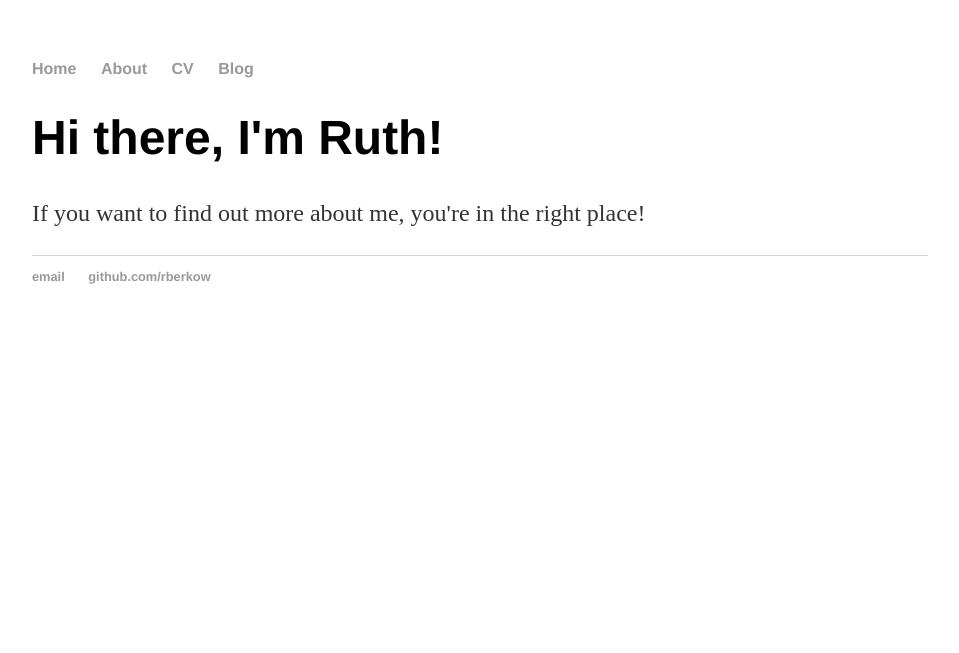
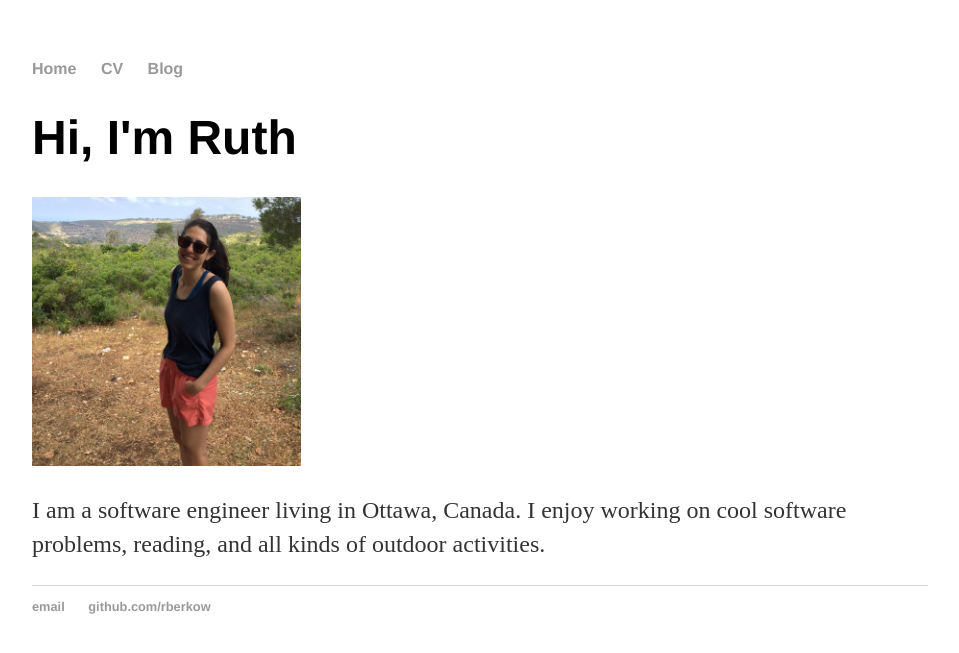
Before and after one commit to rberkow/rberkow.github.io, a Jekyll site: the page built from index.html, in a window 1280 px wide. Shown: the top 653 px of the page, without its empty margins (160-1119 px from the left). Built offline with Jekyll 4.4.1, drawn with Linux system fonts in a browser that asks for light colours.

Commit message:
Fill out about me

```diff
--- a/_layouts/default.html
+++ b/_layouts/default.html
@@ -9,8 +9,7 @@
 			<nav>
 	    		<ul>
 	        		<li><a href="/">Home</a></li>
-		        	<li><a href="/about">About</a></li>
-	        		<li><a href="/cv">CV</a></li>
+	        		<li><a href="/cv/Ruth%20Berkow.pdf">CV</a></li>
 	        		<li><a href="/blog">Blog</a></li>
 	    		</ul>
 			</nav>
--- a/blog/index.html
+++ b/blog/index.html
@@ -1,11 +1,11 @@
 ---
 layout: default
-title: Ruth's Blog
+title: Blog
 ---
 	<h1>{{ page.title }}</h1>
 	<ul class="posts">
 
 	  {% for post in site.posts %}
-	    <li><span>{{ post.date | date_to_string }}</span> » <a href="{{ post.url }}" title="{{ post.title }}">{{ post.title }}</a></li>
+	    <li><span>{{ post.date | date_to_string }}</span> : <a href="{{ post.url }}" title="{{ post.title }}">{{ post.title }}</a></li>
 	  {% endfor %}
 	</ul>
--- a/css/main.css
+++ b/css/main.css
@@ -41,3 +41,8 @@ ul.posts {
 ul.posts li {
     list-style: none;
 }
+
+img.resize{
+   width: 30%;
+   height: auto
+}
--- /dev/null
+++ b/cv/index.html
@@ -0,0 +1 @@
+<embed src-“cv/Ruth Berkow.pdf” width=”600” height=”500”> </embed>
--- a/index.html
+++ b/index.html
@@ -1,8 +1,9 @@
 ---
 layout: default
-title: Ruth Berkow
+title: About Me
 ---
 <div class="blurb">
-	<h1>Hi there, I'm Ruth!</h1>
-	<p>If you want to find out more about me, you're in the right place!</a></p>
+	<h1>Hi, I'm Ruth</h1>
+	<div class="resize"><img src="images/IMG_1945.JPG" class="resize"></div>
+	<p>I am a software engineer living in Ottawa, Canada. I enjoy working on cool software problems, reading, and all kinds of outdoor activities.</a></p>
 </div><!-- /.blurb -->
```
Also changed, not shown: images/IMG_1945.JPG (added), 2 other files.
